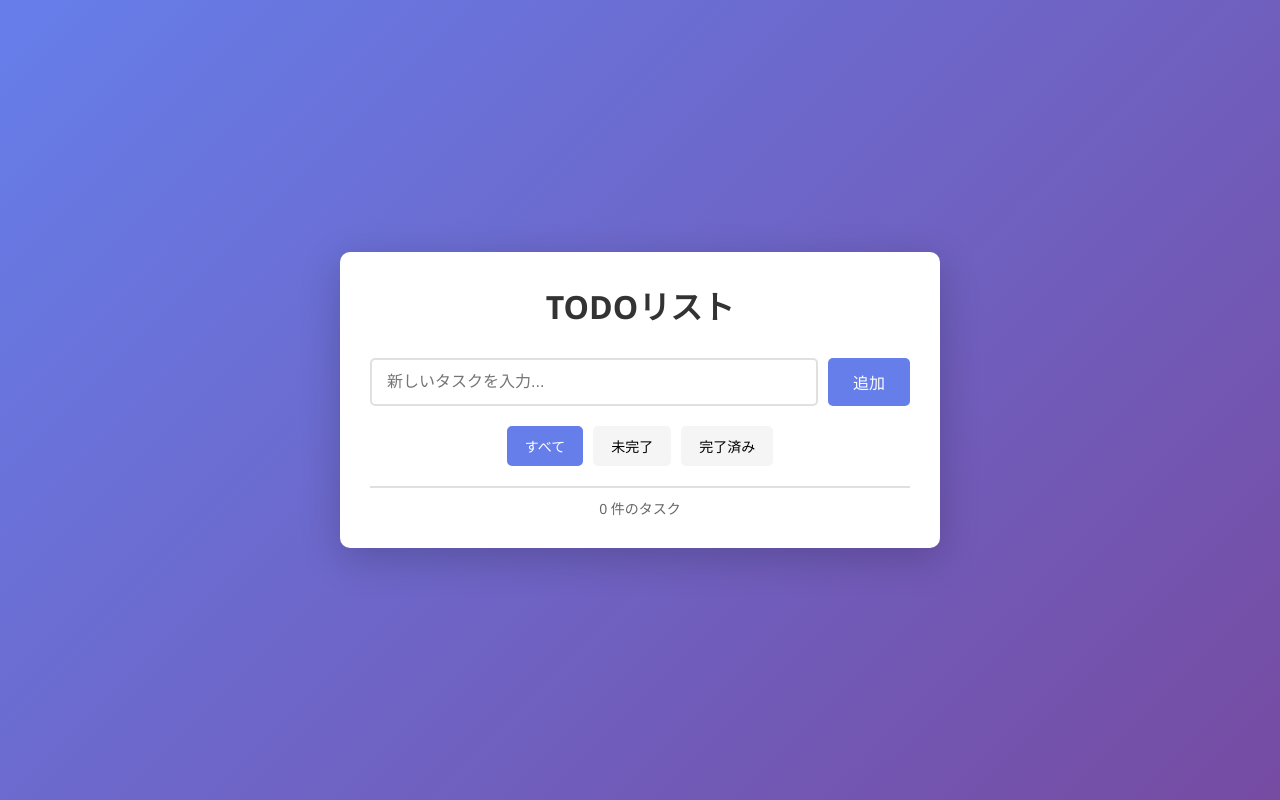
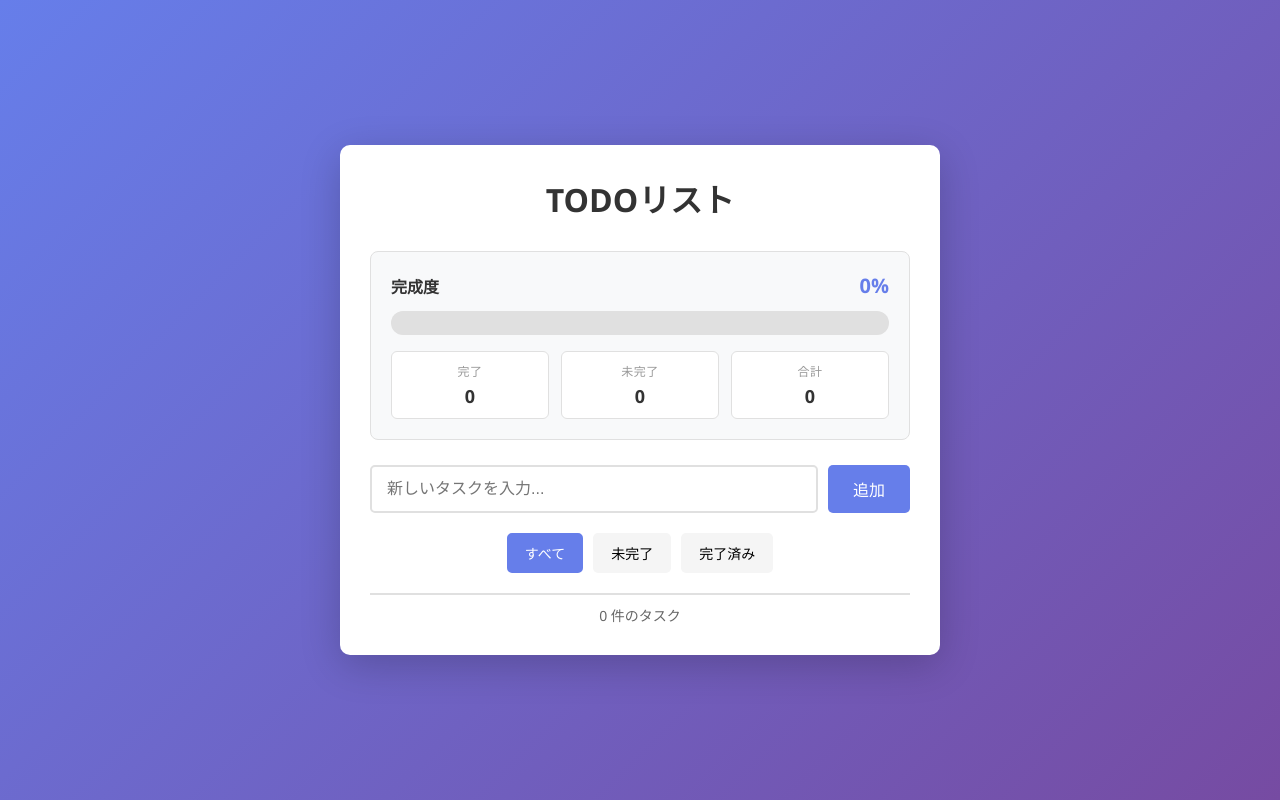
Before and after one commit to liuhongchang1979/todo2, a plain HTML site: page index.html in a window 1280 px wide. Drawn offline with Linux system fonts and the light colour scheme.

Commit message:
Add progress bar and completion stats to the todo app

```diff
--- a/index.html
+++ b/index.html
@@ -9,6 +9,30 @@
 <body>
     <div class="container">
         <h1>TODOリスト</h1>
+
+        <div class="progress-section">
+            <div class="progress-header">
+                <h2>完成度</h2>
+                <span class="progress-percentage" id="progressPercentage">0%</span>
+            </div>
+            <div class="progress-bar-container">
+                <div class="progress-bar" id="progressBar"></div>
+            </div>
+            <div class="progress-stats">
+                <div class="stat-item">
+                    <span class="stat-label">完了</span>
+                    <span class="stat-value" id="completedCount">0</span>
+                </div>
+                <div class="stat-item">
+                    <span class="stat-label">未完了</span>
+                    <span class="stat-value" id="activeCount">0</span>
+                </div>
+                <div class="stat-item">
+                    <span class="stat-label">合計</span>
+                    <span class="stat-value" id="totalCount">0</span>
+                </div>
+            </div>
+        </div>
 
         <div class="input-section">
             <input type="text" id="taskInput" placeholder="新しいタスクを入力...">
```
